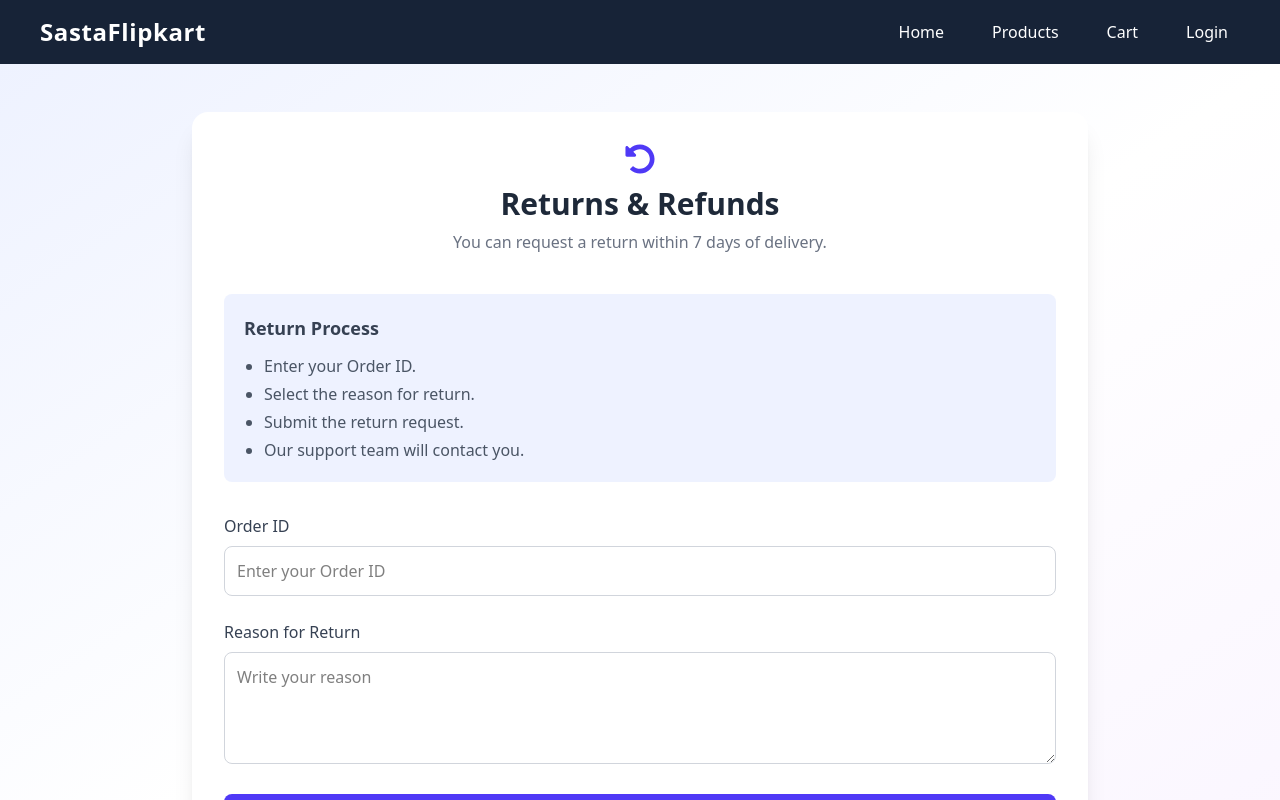
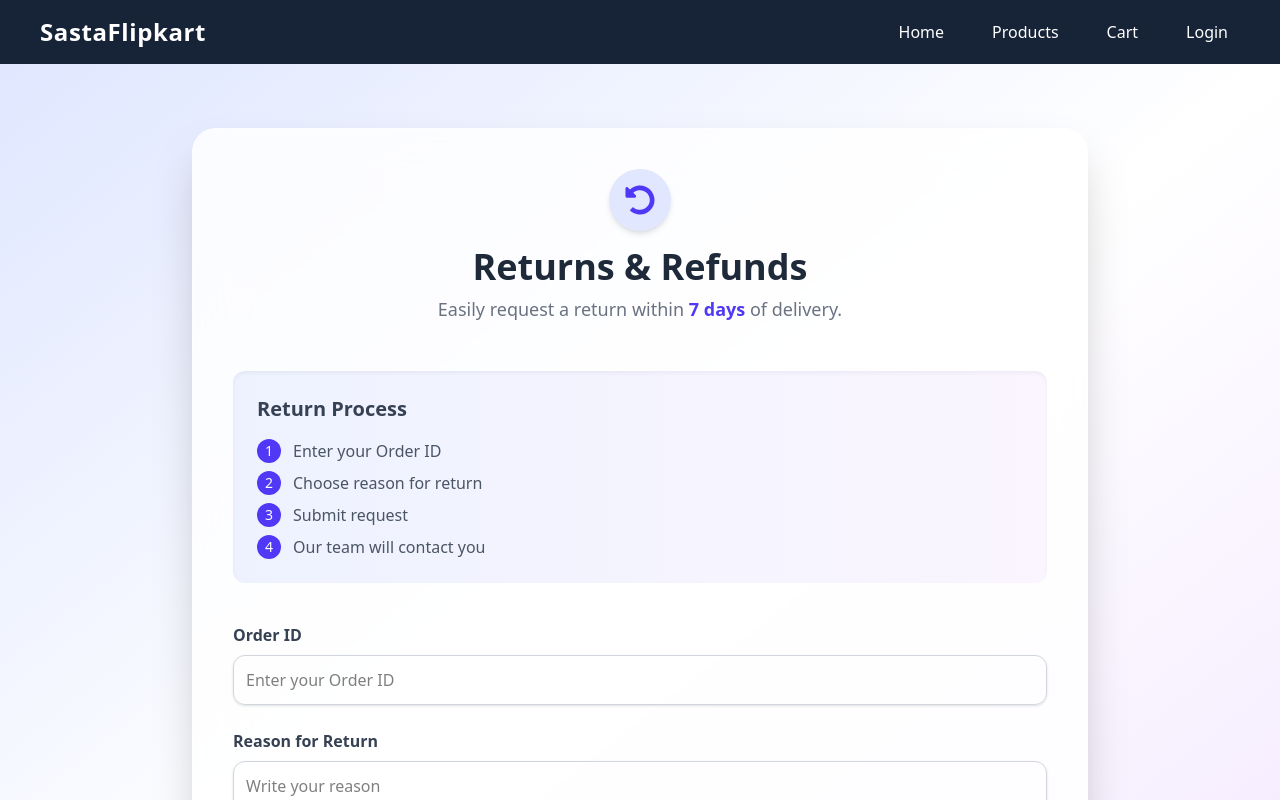
Before and after one commit to Nisita-Chandel/Flipcart-clone, a React (Vite) app in the folder frontend/: page /returns in a window 1280 px wide. Shown: the top 800 px of the page. Built offline with nearby package versions, Linux system fonts and the light colour scheme.

Commit message:
updated code

```diff
--- a/frontend/src/pages/Returns.jsx
+++ b/frontend/src/pages/Returns.jsx
@@ -1,5 +1,6 @@
 import React, { useState } from "react";
 import { FaUndoAlt } from "react-icons/fa";
+import { motion } from "framer-motion";
 
 const Returns = () => {
   const [orderId, setOrderId] = useState("");
@@ -13,41 +14,61 @@ const Returns = () => {
   };
 
   return (
-    <div className="min-h-screen bg-gradient-to-br from-indigo-50 via-white to-purple-50 py-12 px-6">
-      <div className="max-w-4xl mx-auto bg-white shadow-xl rounded-2xl p-8">
+    <div className="min-h-screen bg-gradient-to-br from-indigo-100 via-white to-purple-100 py-16 px-4">
+      <motion.div
+        initial={{ opacity: 0, y: 40 }}
+        animate={{ opacity: 1, y: 0 }}
+        transition={{ duration: 0.6 }}
+        className="max-w-4xl mx-auto bg-white/80 backdrop-blur-xl shadow-2xl rounded-3xl p-10 border border-white/40"
+      >
+        {/* Header */}
+        <div className="text-center mb-12">
+          <div className="flex justify-center mb-4">
+            <div className="bg-indigo-100 p-4 rounded-full shadow-md">
+              <FaUndoAlt className="text-3xl text-indigo-600" />
+            </div>
+          </div>
 
-        {/* Heading */}
-        <div className="text-center mb-10">
-          <div className="flex justify-center mb-3">
-            <FaUndoAlt className="text-3xl text-indigo-600" />
-          </div>
-          <h1 className="text-3xl font-bold text-gray-800">
+          <h1 className="text-4xl font-extrabold text-gray-800 mb-2">
             Returns & Refunds
           </h1>
-          <p className="text-gray-500 mt-2">
-            You can request a return within 7 days of delivery.
+          <p className="text-gray-500 text-lg">
+            Easily request a return within <span className="font-semibold text-indigo-600">7 days</span> of delivery.
           </p>
         </div>
 
         {/* Steps */}
-        <div className="bg-indigo-50 p-5 rounded-lg mb-8">
-          <h3 className="text-lg font-semibold text-gray-700 mb-3">
+        <motion.div
+          initial={{ opacity: 0, y: 20 }}
+          whileInView={{ opacity: 1, y: 0 }}
+          transition={{ duration: 0.5 }}
+          className="bg-gradient-to-r from-indigo-50 to-purple-50 p-6 rounded-xl mb-10 shadow-inner"
+        >
+          <h3 className="text-xl font-semibold text-gray-700 mb-4">
             Return Process
           </h3>
-          <ul className="list-disc pl-5 text-gray-600 space-y-1">
-            <li>Enter your Order ID.</li>
-            <li>Select the reason for return.</li>
-            <li>Submit the return request.</li>
-            <li>Our support team will contact you.</li>
+          <ul className="space-y-2 text-gray-600">
+            {[
+              "Enter your Order ID",
+              "Choose reason for return",
+              "Submit request",
+              "Our team will contact you",
+            ].map((step, index) => (
+              <li key={index} className="flex items-center gap-3">
+                <span className="w-6 h-6 flex items-center justify-center bg-indigo-600 text-white text-sm rounded-full">
+                  {index + 1}
+                </span>
+                {step}
+              </li>
+            ))}
           </ul>
-        </div>
+        </motion.div>
 
         {/* Form */}
         <form onSubmit={handleSubmit} className="space-y-6">
-
           {/* Order ID */}
           <div>
-            <label className="block text-gray-700 font-medium mb-2">
+            <label className="block text-gray-700 font-semibold mb-2">
               Order ID
             </label>
             <input
@@ -56,13 +77,13 @@ const Returns = () => {
               value={orderId}
               onChange={(e) => setOrderId(e.target.value)}
               required
-              className="w-full border border-gray-300 rounded-lg p-3 focus:outline-none focus:ring-2 focus:ring-indigo-500"
+              className="w-full border border-gray-300 rounded-xl p-3 focus:outline-none focus:ring-2 focus:ring-indigo-500 shadow-sm"
             />
           </div>
 
           {/* Reason */}
           <div>
-            <label className="block text-gray-700 font-medium mb-2">
+            <label className="block text-gray-700 font-semibold mb-2">
               Reason for Return
             </label>
             <textarea
@@ -70,20 +91,21 @@ const Returns = () => {
               value={reason}
               onChange={(e) => setReason(e.target.value)}
               required
-              className="w-full border border-gray-300 rounded-lg p-3 h-28 focus:outline-none focus:ring-2 focus:ring-indigo-500"
+              className="w-full border border-gray-300 rounded-xl p-3 h-32 focus:outline-none focus:ring-2 focus:ring-purple-500 shadow-sm"
             ></textarea>
           </div>
 
           {/* Button */}
-          <button
+          <motion.button
+            whileHover={{ scale: 1.05 }}
+            whileTap={{ scale: 0.95 }}
             type="submit"
-            className="w-full bg-indigo-600 text-white py-3 rounded-lg font-semibold hover:bg-indigo-700 transition duration-300"
+            className="w-full bg-gradient-to-r from-indigo-600 to-purple-600 text-white py-3 rounded-xl font-semibold shadow-lg hover:shadow-xl transition"
           >
             Submit Return Request
-          </button>
-
+          </motion.button>
         </form>
-      </div>
+      </motion.div>
     </div>
   );
 };
```
